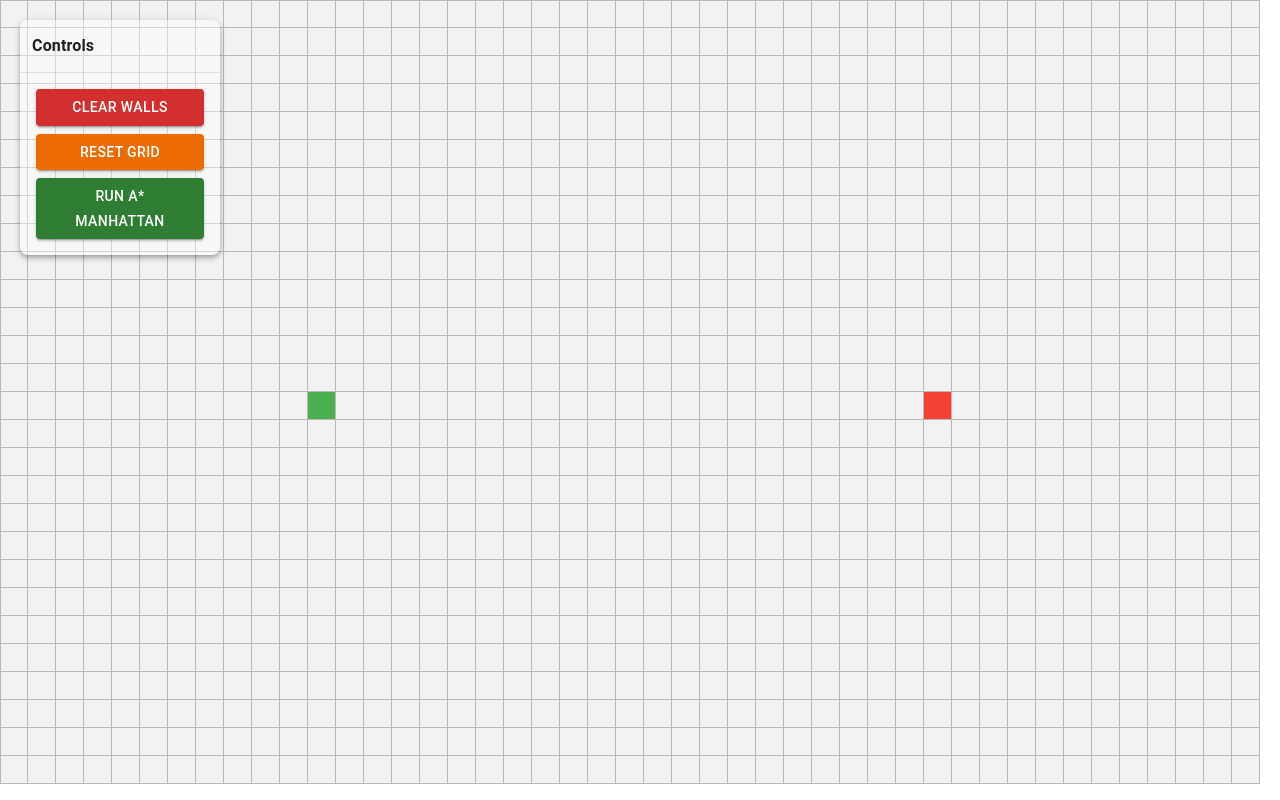
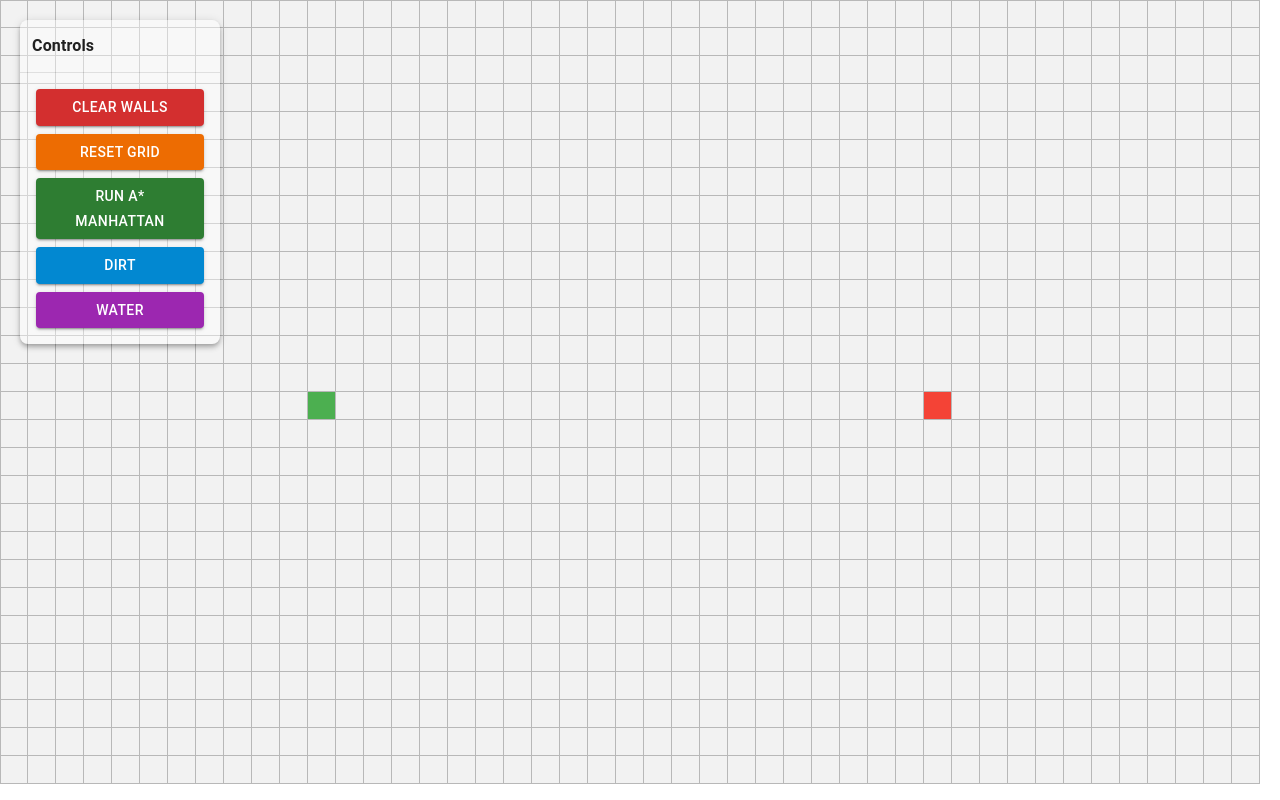
Before and after one commit to ruicchi/energy-aware-astar, a React (Vite) app: page / in a window 1280 px wide. Built offline with nearby package versions, Linux system fonts and the light colour scheme; some icons are missing.

Commit message:
feat: added water and dirt buttons (not yet working)

```diff
--- a/src/game/FloatingMenu.tsx
+++ b/src/game/FloatingMenu.tsx
@@ -7,9 +7,11 @@ type FloatingMenuProps = {
   onClearWalls: () => void;
   onVisualizeAStar: () => void;
   onReset:() => void;
+  onSelectDirt?: () => void;
+  onSelectWater?: () => void;
 };
 
-export const FloatingMenu = ({ onClearWalls, onVisualizeAStar, onReset }: FloatingMenuProps) => {
+export const FloatingMenu = ({ onClearWalls, onVisualizeAStar, onReset, onSelectDirt, onSelectWater }: FloatingMenuProps) => {
   const [position, setPosition] = useState({ x: 20, y: 20 });
   const [isDragging, setIsDragging] = useState(false);
 
@@ -119,6 +121,26 @@ export const FloatingMenu = ({ onClearWalls, onVisualizeAStar, onReset }: Floati
             Run A* Manhattan
           </Button>
 
+          <Button
+            variant="contained"
+            color="info"
+            fullWidth
+            onPointerDown={(e) => e.stopPropagation()}
+            onClick={onSelectDirt}
+          >
+            Dirt
+          </Button>
+
+          <Button
+            variant="contained"
+            color="secondary"
+            fullWidth
+            onPointerDown={(e) => e.stopPropagation()}
+            onClick={onSelectWater}
+          >
+            Water
+          </Button>
+
           {/* More Button should be placed here */}
 
         </Box>
```
